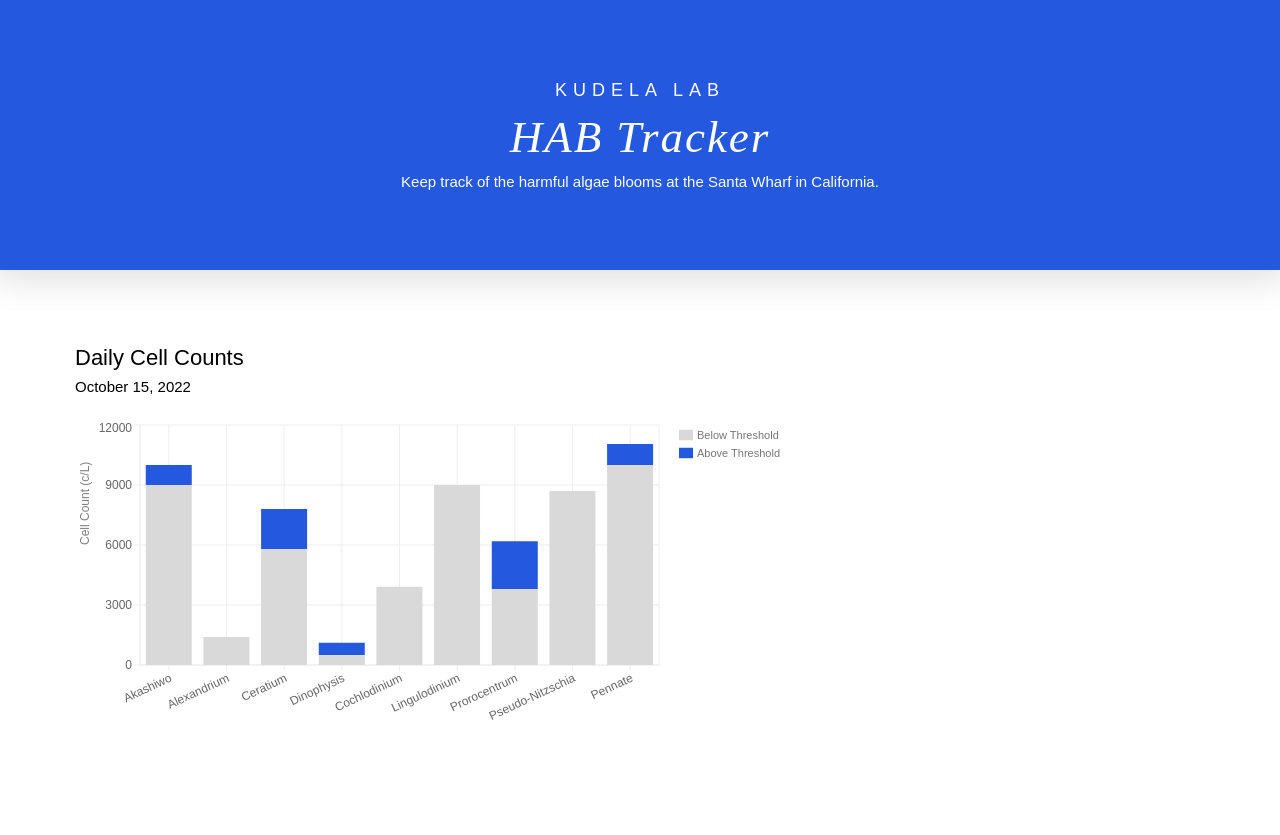
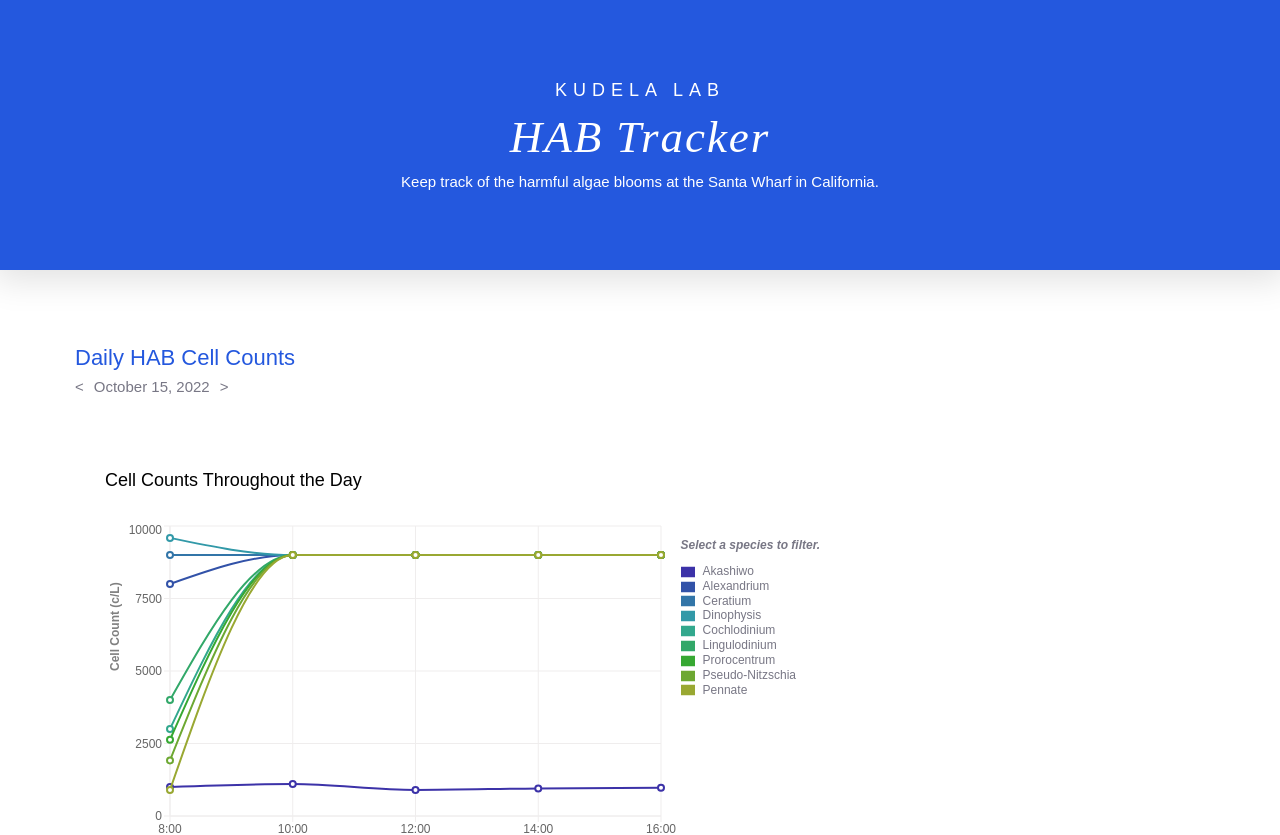
Before and after one commit to Jamie-Walton/hab-website, a React (Create React App) app in the folder frontend/: page / in a window 1280 px wide. Shown: the top 835 px of the page. Before the commit the page ends 800 px from the top, so only its background shows below. Built offline with nearby package versions, Linux system fonts and the light colour scheme; a web font is replaced by a local one.

Commit message:
Add time plot

```diff
--- a/frontend/src/App.js
+++ b/frontend/src/App.js
@@ -1,7 +1,84 @@
 import './css/main.css';
 import TotalPlot from './components/TotalPlot'
+import TimePlot from './components/TimePlot'
 
 function App() {
+
+  const counts = [
+    {
+        "name": "8:00",
+        "Akashiwo": 1000,
+        "Alexandrium": 8000,
+        "Ceratium": 9000,
+        "Dinophysis": 9590,
+        "Cochlodinium": 3000,
+        "Lingulodinium": 4000,
+        "Prorocentrum": 2629,
+        "Pseudo-Nitzschia": 1918,
+        "Pennate": 900,
+    },
+    {
+        "name": "10:00",
+        "Akashiwo": 1100,
+        "Alexandrium": 9000,
+        "Ceratium": 9000,
+        "Dinophysis": 9000,
+        "Cochlodinium": 9000,
+        "Lingulodinium": 9000,
+        "Prorocentrum": 9000,
+        "Pseudo-Nitzschia": 9000,
+        "Pennate": 9000,
+    },
+    {
+        "name": "12:00",
+        "Akashiwo": 900,
+        "Alexandrium": 9000,
+        "Ceratium": 9000,
+        "Dinophysis": 9000,
+        "Cochlodinium": 9000,
+        "Lingulodinium": 9000,
+        "Prorocentrum": 9000,
+        "Pseudo-Nitzschia": 9000,
+        "Pennate": 9000,
+    },
+    {
+        "name": "14:00",
+        "Akashiwo": 950,
+        "Alexandrium": 9000,
+        "Ceratium": 9000,
+        "Dinophysis": 9000,
+        "Cochlodinium": 9000,
+        "Lingulodinium": 9000,
+        "Prorocentrum": 9000,
+        "Pseudo-Nitzschia": 9000,
+        "Pennate": 9000,
+    },
+    {
+        "name": "16:00",
+        "Akashiwo": 973,
+        "Alexandrium": 9000,
+        "Ceratium": 9000,
+        "Dinophysis": 9000,
+        "Cochlodinium": 9000,
+        "Lingulodinium": 9000,
+        "Prorocentrum": 9000,
+        "Pseudo-Nitzschia": 9000,
+        "Pennate": 9000,
+    },
+    ]
+
+    const thresholds = {
+      "Akashiwo": 500,
+      "Alexandrium": 10000,
+      "Ceratium": 10000,
+      "Dinophysis": 10000,
+      "Cochlodinium": 10000,
+      "Lingulodinium": 10000,
+      "Prorocentrum": 10000,
+      "Pseudo-Nitzschia": 10000,
+      "Pennate": 10000,
+  }
+
   return (
     <main>
       <div className="header">
@@ -12,9 +89,21 @@ function App() {
         </h3>
       </div>
       <div className="page">
+        <h4 className="page-title">Daily HAB Cell Counts</h4>
+        <div style={{display:"flex"}}>
+          <h3 className="day-arrow" style={{paddingRight: '10px'}}>{'<'}</h3>
+          <h3>October 15, 2022</h3>
+          <h3 className="day-arrow" style={{paddingLeft: '10px'}}>{'>'}</h3>
+        </div>
+      <div className="daily-plot">
+          <h4 className="plot-title">Cell Counts Throughout the Day</h4>
+          <TimePlot
+            counts={counts}
+            thresholds={thresholds}
+          />
+        </div>
         <div className="daily-plot">
-          <h4>Daily Cell Counts</h4>
-          <h3>October 15, 2022</h3>
+          <h4 className="plot-title">Total Cell Counts</h4>
           <TotalPlot/>
         </div>
       </div>
--- /dev/null
+++ b/frontend/src/components/TimePlot.js
@@ -0,0 +1,98 @@
+import React from "react";
+import { LineChart, Line, CartesianGrid, XAxis, YAxis, Tooltip, Legend, Label } from 'recharts';
+import saveSvgAsPng from 'save-svg-as-png'
+
+class TimePlot extends React.Component {
+
+    constructor(props) {
+      super(props);
+      this.state = {
+          data: [],
+          counts: [],
+          showThreshold: false,
+      }
+    }
+
+    componentDidMount() {
+        this.setState({ data: this.props.counts });
+    }
+
+    filterFor(species) {
+        const data = this.props.counts.map(t => ({ name: t.name, [species]: t[species], Threshold: this.props.thresholds[species] }))
+        this.setState({
+            data: data,
+            showThreshold: true,
+         });
+    }
+
+    unFilter() {
+        this.setState({
+            data: this.props.counts,
+            showThreshold: false,
+        })
+    }
+
+    render() {
+
+        const renderLegend = (props) => {
+            const { payload } = props;
+
+            return (
+            <div>
+                <p className="filter-label">Select a species to filter.</p>
+                <ul className="recharts-default-legend" style={{padding: "0px", margin: "0px", textAlign: "left"}}>
+                    {
+                    payload.map((entry, index) => (
+                        <li className="recharts-legend-item" key={`item-${index}`} onClick={() => this.filterFor(entry.value)}>
+                            <svg className="recharts-surface" width="14" height="14" viewBox="0 0 32 32" version="1.1" style={{display: "inlineBlock", verticalAlign: "middle", marginRight: "8px"}}>
+                                <title></title>
+                                <desc></desc>
+                                <path stroke="none" fill={entry.color} d="M0,4h32v24h-32z" className="recharts-legend-icon"></path>
+                            </svg>
+                            {entry.value}
+                        </li>
+                    ))
+                    }
+                </ul>
+                {this.state.showThreshold ? <p className="unfilter-button" onClick={() => this.unFilter()}>{'<    Back to All'}</p> : <div/>}
+              </div>
+            );
+          }
+
+        return (
+            <div>
+                <LineChart width={700} height={350} data={this.state.data} ref={(chart) => this.currentChart = chart}>
+                    <CartesianGrid strokeDasharray="3 3" />
+                    <XAxis dataKey="name" height={50} label={{ value: 'Time', position: 'insideBottom' }}>
+                    </XAxis>
+                    <YAxis label={{ value: 'Cell Count (c/L)', angle: -90, position: 'insideLeft' }} />
+                    <Legend
+                        content={renderLegend}
+                        layout="vertical"
+                        verticalAlign="top"
+                        align="right"
+                        wrapperStyle={{margin:'0 -20px', cursor: 'pointer'}}
+                        iconType="rect"
+                        onClick={(label) => this.filterFor(label.dataKey)}>
+                    </Legend>
+                    <Line type="monotone" className="line" id="Akashiwo" dataKey="Akashiwo" stroke="#3c32a8" strokeWidth={2} />
+                    <Line type="monotone" className="line" id="Alexandrium" dataKey="Alexandrium" stroke="#3252a8" strokeWidth={2}/>
+                    <Line type="monotone" className="line" id="Ceratium" dataKey="Ceratium" stroke="#3275a8" strokeWidth={2}/>
+                    <Line type="monotone" className="line" id="Dinophysis" dataKey="Dinophysis" stroke="#3299a8" strokeWidth={2}/>
+                    <Line type="monotone" className="line" id="Cochlodinium" dataKey="Cochlodinium" stroke="#32a88d" strokeWidth={2}/>
+                    <Line type="monotone" className="line" id="Lingulodinium" dataKey="Lingulodinium" stroke="#32a869" strokeWidth={2}/>
+                    <Line type="monotone" className="line" id="Prorocentrum" dataKey="Prorocentrum" stroke="#36a832" strokeWidth={2}/>
+                    <Line type="monotone" className="line" id="Pseudo-Nitzschia" dataKey="Pseudo-Nitzschia" stroke="#6da832" strokeWidth={2}/>
+                    <Line type="monotone" className="line" id="Pennate" dataKey="Pennate" stroke="#99a832" strokeWidth={2}/>
+                    {
+                        this.state.showThreshold ?
+                        <Line type="monotone" className="line" id="Threshold" dataKey="Threshold" name="Warning Threshold" stroke="#ba261c" strokeWidth={2} dot={false}/> :
+                        <div/>
+                    }
+                </LineChart>
+            </div>
+        );
+    }
+}
+
+export default (TimePlot);
--- a/frontend/src/components/TotalPlot.js
+++ b/frontend/src/components/TotalPlot.js
@@ -84,7 +84,7 @@ class TotalPlot extends React.Component {
                     cursor={{ fill: 'rgba(206, 206, 206, 0.3)' }}
                         />
                 <Legend layout="vertical" verticalAlign="top" align="right" wrapperStyle={{margin:'0 -20px'}} />
-                <Bar dataKey="below" name="Below Threshold" stackId="a" fill="#D9D9D9" />
+                <Bar dataKey="below" name="Below Threshold" stackId="a" fill="#d7d5dd" />
                 <Bar dataKey="above" name="Above Threshold" stackId="a" fill="#2458DE" />
             </BarChart>
         );
--- a/frontend/src/css/main.css
+++ b/frontend/src/css/main.css
@@ -37,6 +37,7 @@ h3 {
     font-size: 15px;
     font-weight: 200;
     margin: 7px 0 25px;
+    color: #787785;
 }
 
 h4 {
@@ -50,6 +51,7 @@ p {
     font-family: proxima-nova, sans-serif;
     font-size: 15px;
     font-weight: 200;
+    color: #787785;
 }
 
 .subheading {
@@ -70,8 +72,25 @@ p {
     width: fit-content;
 }
 
+.page-title {
+    color: #2458DE;
+}
+
+.day-arrow {
+    cursor: pointer
+}
+
+.day-arrow:hover {
+    color: #2458DE;
+}
+
+.plot-title {
+    font-size: 18px;
+    margin: 50px 0 30px;
+}
+
 .daily-plot {
-    margin:
+    margin: 30px
 }
 
 text {
@@ -100,3 +119,43 @@ line {
 .desc {
     margin: 0;
 }
+
+.filter-label {
+    font-size: 12px;
+    font-style: italic;
+    color: #787785;
+    font-weight: 600;
+}
+
+li {
+    font-family: proxima-nova, sans-serif;
+    font-size: 12px;
+    font-weight: 200;
+    list-style-type: none;
+    color: #787785;
+}
+
+.recharts-legend-item:hover {
+    color: #2458DE;
+}
+
+.unfilter-button {
+    font-size: 10px;
+    text-transform: uppercase;
+    letter-spacing: 1px;
+    color: #FFFFFF;
+    background-color: #a7a5b6;
+    border-radius: 15px;
+    padding: 4px 12px;
+    text-align: center;
+    margin-top: 20px;
+    width: fit-content;
+}
+
+.unfilter-button:hover {
+    background-color: #2458DE;
+}
+
+.recharts-label {
+    font-weight: 600;
+}
```
Also changed, not shown: 1 other file (tests, documents, lock files or other folders).
